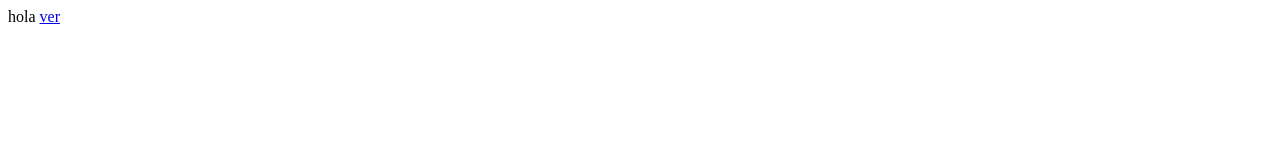
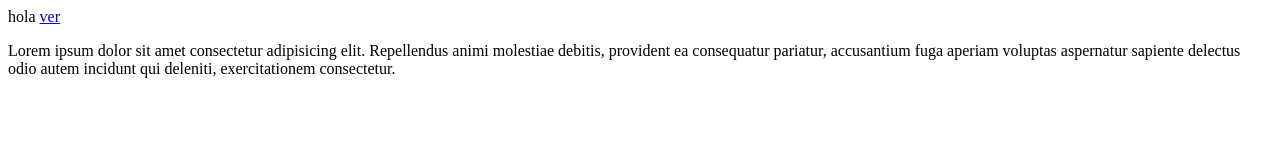
Before and after one commit to EdenAquino/Ejemplo040322, a plain HTML site: page index.html in a window 1280 px wide. Drawn offline with Linux system fonts and the light colour scheme.

Commit message:
parrafo añadido

```diff
--- a/index.html
+++ b/index.html
@@ -9,5 +9,6 @@
 <body>
     hola
     <a href="pagina2.html">ver</a>
+    <p>Lorem ipsum dolor sit amet consectetur adipisicing elit. Repellendus animi molestiae debitis, provident ea consequatur pariatur, accusantium fuga aperiam voluptas aspernatur sapiente delectus odio autem incidunt qui deleniti, exercitationem consectetur.</p>
 </body>
 </html>
```
